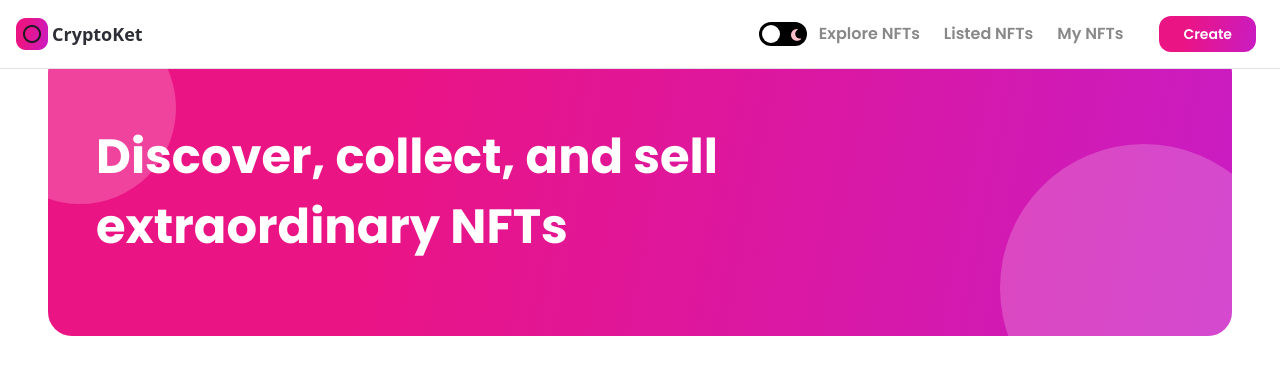
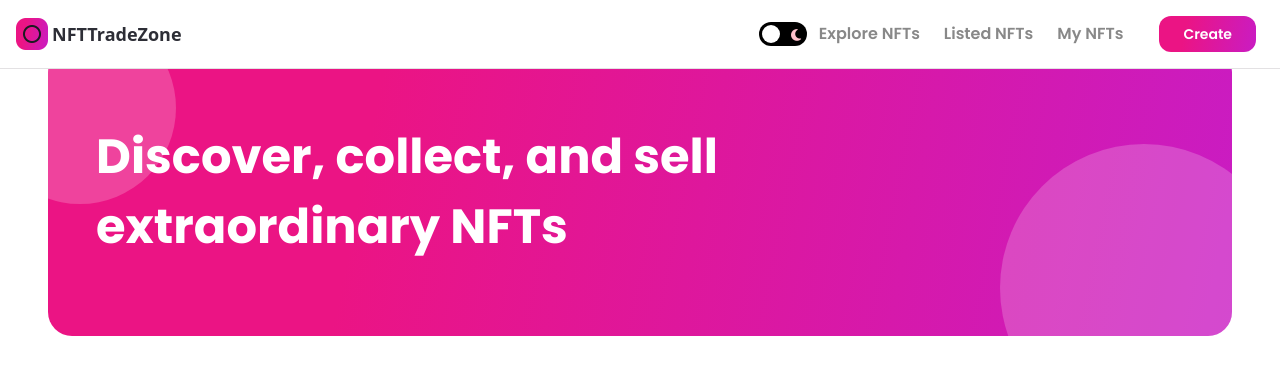
Before and after one commit to ymohit1603/nft_marketplace, a Next.js app: page / in a window 1280 px wide. Shown: the top 374 px of the page. Built offline with nearby package versions, Linux system fonts and the light colour scheme.

Commit message:
add: Navbar

```diff
--- a/components/Navbar.jsx
+++ b/components/Navbar.jsx
@@ -113,7 +113,7 @@ const Navbar = () => {
         <Link href="/">
           <div className="flexCenter md:hidden cursor-pointer" onClick={() => { setActive('Explore NFTs'); }}>
             <Image src={images.logo02} objectFit="contain" width={32} height={32} alt="logo" />
-            <p className="dark:text-white text-nft-black-1 font-semibold text-lg ml-1">CryptoKet</p>
+            <p className="dark:text-white text-nft-black-1 font-semibold text-lg ml-1">NFTTradeZone</p>
           </div>
         </Link>
         <Link href="/">
```
